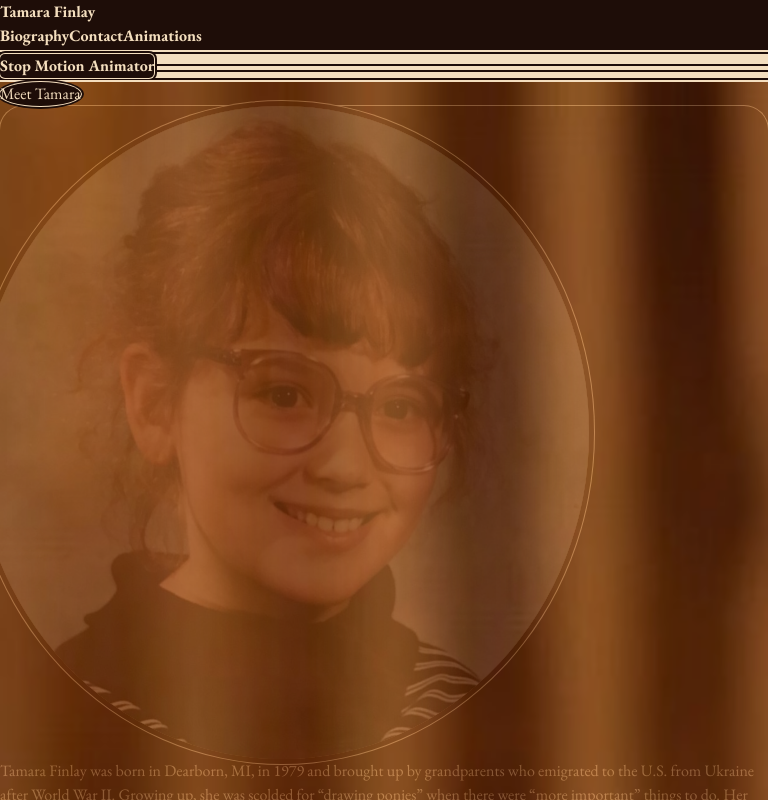
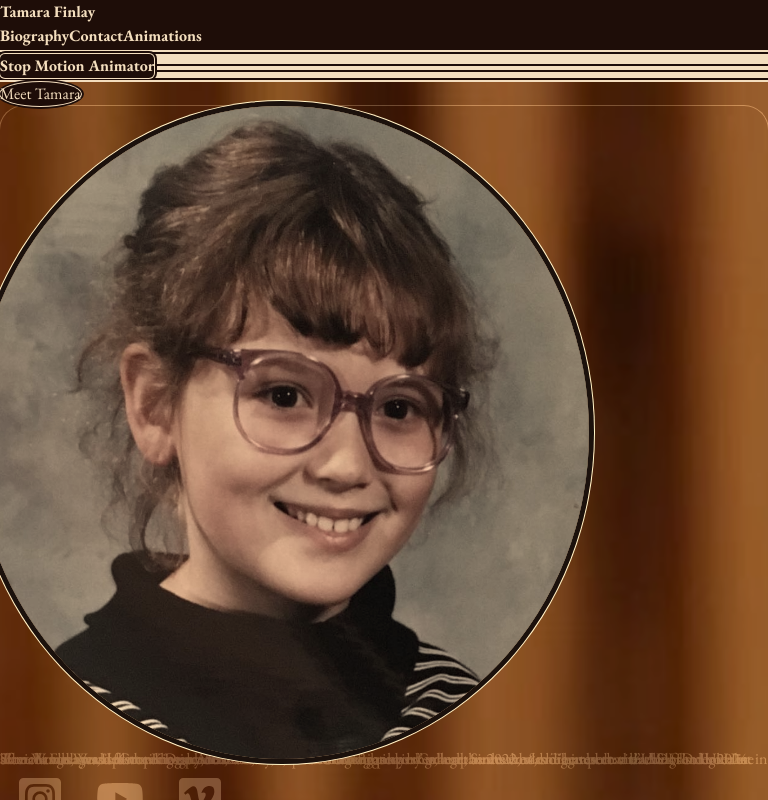
Before and after one commit to KKurzawa/react-modal-video, a React (Vite) app: page / in a window 768 px wide. Shown: the top 800 px of the page. Built offline with nearby package versions, Linux system fonts and the light colour scheme; a web font is replaced by a local one.

Commit message:
lotsa updates

```diff
--- a/src/Components/Biography/Biography.css
+++ b/src/Components/Biography/Biography.css
@@ -30,9 +30,13 @@
     width: 80%;
     object-fit: cover;
     box-shadow: var(--BORDER-TWELVE);
+    filter: sepia(.5);
     margin-left: -25px;
 }
 
+.medium-bio{
+    line-height: 0;
+}
 .medium-kresge-link{
     transition: all .25s linear;
 }
--- a/src/Components/Biography/Biography.jsx
+++ b/src/Components/Biography/Biography.jsx
@@ -17,7 +17,7 @@ const Biography = () => {
                         <img className='medium-profile-pic' src={Tamara} />
                     </section>
                     <section className='medium-bio-container'>
-                        <p className='relative text-lg md:text-2xl'>Tamara Finlay was born in Dearborn, MI, in 1979 and brought up by grandparents who emigrated to the U.S. from Ukraine after World War II. Growing up, she was scolded for “drawing ponies” when there were “more important” things to do. Her school career was spent taking academic classes, while sneaking in as much art as she could. The result: a bachelor’s degree in Slavic languages, a few credits shy of a fine arts minor from Brooklyn College. Since then, she has been a teacher, lead vocalist in three bands, studied stop motion, had a baby, been a refugee caseworker, and, in 2022, was diagnosed with ADHD.  In 2024 Tamara was awarded the <span>
+                        <p className='medium-bio leading-snug relative text-lg md:text-2xl'>Tamara Finlay was born in Dearborn, MI, in 1979 and brought up by grandparents who emigrated to the U.S. from Ukraine after World War II. Growing up, she was scolded for “drawing ponies” when there were “more important” things to do. Her school career was spent taking academic classes, while sneaking in as much art as she could. The result: a bachelor’s degree in Slavic languages, a few credits shy of a fine arts minor from Brooklyn College. Since then, she has been a teacher, lead vocalist in three bands, studied stop motion, had a baby, been a refugee caseworker, and, in 2022, was diagnosed with ADHD.  In 2024 Tamara was awarded the <span>
                             <button
                                 className='medium-kresge-link underline underline-offset-1 h-fit rounded-md px-1 pb-1'
                                 onClick={() => setTimeout(() => {
--- a/src/Pages/Home.css
+++ b/src/Pages/Home.css
@@ -15,7 +15,7 @@
     opacity: .75;
 }
 
-.body-container::before{
+/* .body-container::before{
     position: absolute;
     content: '';
     background-image: url('/TableMedium.jpg');
@@ -24,4 +24,29 @@
     height: 100%;
     z-index: 0;
     opacity: .75;
+} */
+
+@media (max-width: 480px) {
+    .body-container::before{
+        position: absolute;
+        content: '';
+        background-size: cover;
+        width: 100%;
+        height: 100%;
+        z-index: 0;
+        opacity: .75;
+    }
 }
+
+@media (min-width: 481px) and (max-width: 1025px){
+    .body-container::before{
+        position: absolute;
+        content: '';
+        background-image: url('/TableMobile.jpg');
+        background-size: cover;
+        width: 100%;
+        height: 100%;
+        z-index: 0;
+        opacity: .75;
+    }
+}
```
Also changed, not shown: public/TableMobile.jpeg (added), public/TableMobile.jpg (added).
